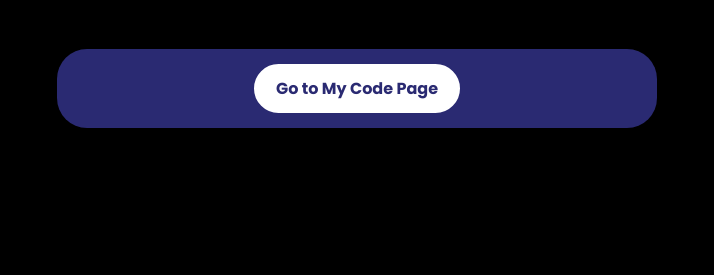
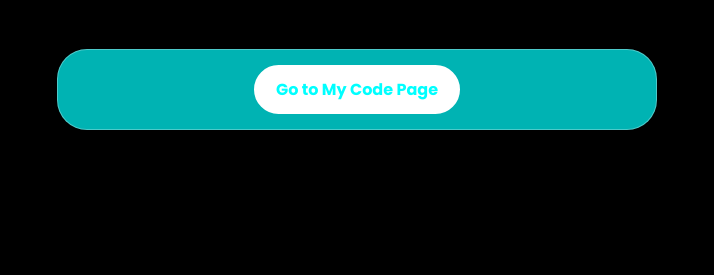
Before and after one commit to REHANxATOMIX/SkRehan, a plain HTML site: page index.html in a window 1280 px wide. In both pictures the pointer is over the link "Go to My Code Page". Shown: the part 489-764 px from the top of the page, without its empty margins (283-997 px from the left). Drawn offline with nearby package versions, Linux system fonts and the light colour scheme.

Commit message:
Update index.html

```diff
--- a/index.html
+++ b/index.html
@@ -127,7 +127,7 @@
 
 
 
-                    <section class="slim-section">
+                   <section class="slim-section">
     <a href="your-redirect-page.html" class="slim-link">
         <span>Go to My Code Page</span>
     </a>
@@ -136,7 +136,7 @@
 <style>
 /* Slim Stylish Section Styling */
 .slim-section {
-    background-color: #2a2a72;
+    background: rgba(0, 255, 255, 0.7); /* Semi-transparent cyan background */
     color: white;
     width: 100%;
     max-width: 600px;
@@ -145,6 +145,8 @@
     border-radius: 30px;
     box-shadow: 0 4px 10px rgba(0, 0, 0, 0.1);
     text-align: center;
+    backdrop-filter: blur(10px); /* Glass effect */
+    border: 1px solid rgba(255, 255, 255, 0.3); /* Slight border for glass effect */
 }
 
 .slim-link {
@@ -159,11 +161,12 @@
 }
 
 .slim-link:hover {
-    background-color: #fff;
-    color: #2a2a72;
+    background-color: white; /* Change background on hover */
+    color: cyan; /* Change text color on hover */
     cursor: pointer;
 }
 </style>
+
 
 
 
```
